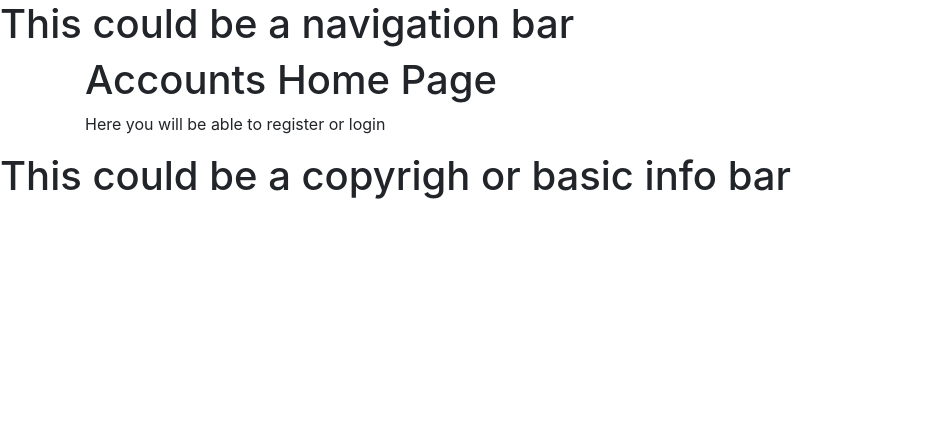
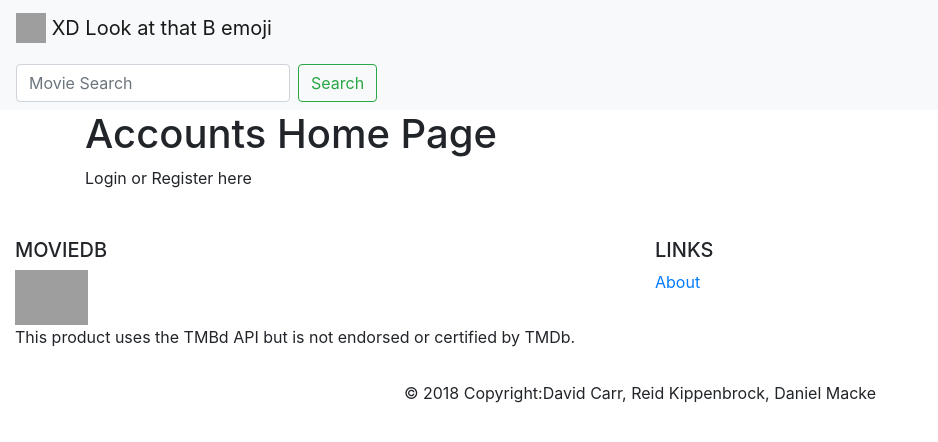
Before and after one commit to Cardboy777/MyMovieList, a Django app: page /account/ in a window 1280 px wide. Shown: the top 442 px of the page, without its empty margins (0-938 px from the left). Run offline with Django 3.2, Linux system fonts and the light colour scheme; some libraries are stand-ins or nearby versions; grey boxes are pictures that could not be loaded.

Commit message:
Added About page and Base Template

```diff
--- a/mymovielist/accounts/templates/accounts/home.html
+++ b/mymovielist/accounts/templates/accounts/home.html
@@ -9,7 +9,7 @@
 		Accounts Home Page
 	</h1>
 	<p>
-		Here you will be able to register or login
+		Login or Register here
 	</p>
 </div>
 {% endblock %}
--- a/mymovielist/accounts/templates/base.html
+++ b/mymovielist/accounts/templates/base.html
@@ -7,13 +7,41 @@
     {% endblock %}
   </head>
   <body>
-    <h1>
-      This could be a navigation bar
-    </h1>
+    <nav class="navbar navbar-light bg-light">
+      <a class="navbar-brand" href="#">
+        <img src="/assets/brand/bootstrap-solid.svg" width="30" height="30" class="d-inline-block align-top" alt="">
+        XD Look at that B emoji
+      </a>
+    </nav>
+    <nav class="navbar navbar-light bg-light">
+      <form class="form-inline">
+        <input class="form-control mr-sm-2" type="search" placeholder="Movie Search" aria-label="Movie Search">
+        <button class="btn btn-outline-success my-2 my-sm-0" type="submit">Search</button>
+      </form>
+    </nav>
     {% block body %}
     {% endblock %}
-    <h1>
-      This could be a copyrigh or basic info bar
-    </h1>
+    <footer class="page-footer font-small blue pt-4 mt-4">
+      <div class="container-fluid text-center text-md-left">
+        <div class="row">
+          <div class="col-md-6">
+            <h5 class="text-uppercase">MovieDB</h5>
+            <img src="https://www.themoviedb.org/static_cache/v4/logos/primary-green-d70eebe18a5eb5b166d5c1ef0796715b8d1a2cbc698f96d311d62f894ae87085.svg" height="55" weight="55" alt="MovieDB">
+            <p>This product uses the TMBd API but is not endorsed or certified by TMDb.</p>
+          </div>
+          <div class="col-md-6">
+            <h5 class="text-uppercase">Links</h5>
+            <ul class="list-unstyled">
+              <li>
+                <a href="/about">About</a>
+              </li>
+            </ul>
+          </div>
+        </div>
+      </div>
+      <div class="footer-copyright py-3 text-center">
+        © 2018 Copyright:David Carr, Reid Kippenbrock, Daniel Macke
+      </div>
+    </footer>
   </body>
 </html>
--- a/mymovielist/accounts/views.py
+++ b/mymovielist/accounts/views.py
@@ -2,4 +2,7 @@ from django.shortcuts import render, HttpResponse
 
 # Create your views here.
 def home(request):
-	return render(request, 'accounts/home.html')
+	number = {1,2,3,4,5}
+	name ='Daniel'
+	args = {'myname':name,'numbers':number}
+	return render(request, 'accounts/home.html', args)
--- a/mymovielist/mymovielist/urls.py
+++ b/mymovielist/mymovielist/urls.py
@@ -15,8 +15,10 @@ Including another URLconf
 """
 from django.contrib import admin
 from django.urls import path, include
+from . import views
 
 urlpatterns = [
     path('admin/', admin.site.urls),
     path('account/',include('accounts.urls')),
+    path('about/', views.about)
 ]
--- /dev/null
+++ b/mymovielist/mymovielist/views.py
@@ -0,0 +1,5 @@
+from django.shortcuts import render, HttpResponse
+
+#Create Views here
+def about(request):
+    return render(request, 'home/about.html')
```
Also changed, not shown: mymovielist/mymovielist/templates/home/about.html (added, +18 -0 lines).
